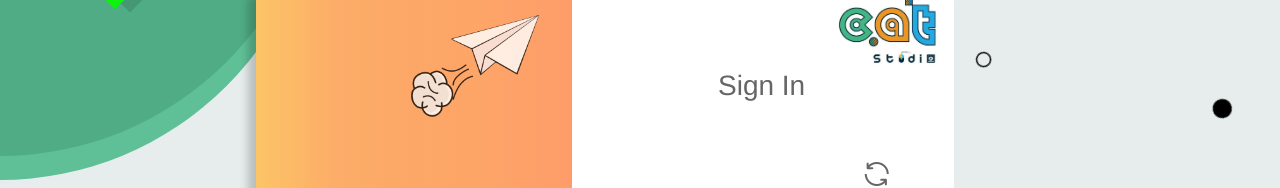
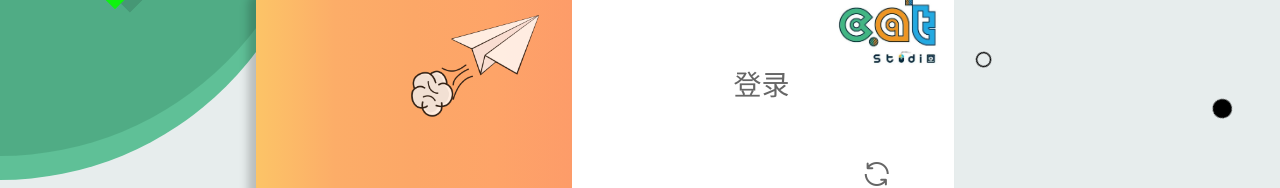
Before and after one commit to Krega0129/CAT-web, a Vue app in the folder catweb/: page /loginReg in a window 1280 px wide. Shown: the part 140-328 px from the top of the page. Built offline with nearby package versions, Linux system fonts and the light colour scheme.

Commit message:
2020-9-4

```diff
--- a/catweb/src/network/axios.js
+++ b/catweb/src/network/axios.js
@@ -6,9 +6,9 @@ export default function axios(option) {
         // 1.创建axios的实例
         const instance = originAxios.create({
             withCredentials: true,
-            /* baseURL: 'http://175.24.113.119:8080', */
+            baseURL: 'http://175.24.113.119:8080',
              /* baseURL: 'http://47.93.19.109:8080', */
-            baseURL: 'http://192.168.1.108:8080',
+            /* baseURL: 'http://192.168.1.108:8080', */
             timeout: 5000,
             /* headers: { Authorization: token }, */
         });
--- a/catweb/src/network/login.js
+++ b/catweb/src/network/login.js
@@ -68,3 +68,25 @@ export function phoneLogin(data) {
         }
     })
 }
+
+export function changePassword(data){
+    return axios({
+        method:'post',
+        url:'/cat_registration_war_exploded/user/doUpdatePassword',
+        data:data,
+        headers: {
+            'Content-Type': 'application/x-www-form-urlencoded',
+        }
+    })
+}
+
+export function forgetPassword(data){
+    return axios({
+        method:'post',
+        url:'/cat_registration_war_exploded/user/forgetPassword',
+        data:data,
+        headers: {
+            'Content-Type': 'application/x-www-form-urlencoded',
+        }
+    })
+}
--- a/catweb/src/views/login/childComps/login.vue
+++ b/catweb/src/views/login/childComps/login.vue
@@ -1,9 +1,16 @@
 <template>
   <div class="login">
     <img src="@/assets/img/CATlogo.jpg" alt class="catlogo" />
-    <div class="title">Sign In</div>
-    <i class="el-icon-refresh swap" @click="changeUser"></i>
-    <div v-if="isUser">
+    <div class="title">
+      {{title}}
+      <i
+        class="el-icon-back changePassword"
+        @click="cancelChangePassword"
+        v-if="ischangePassword"
+      ></i>
+    </div>
+    <i class="el-icon-refresh swap" @click="changeUser" v-if="!ischangePassword"></i>
+    <div v-if="isUser&&!ischangePassword">
       <div class="account">
         <svg class="icon" aria-hidden="true">
           <use xlink:href="#icon-yonghu" />
@@ -31,7 +38,7 @@
         />
       </div>
     </div>
-    <div v-else>
+    <div v-else-if="!isUser&&!ischangePassword">
       <div class="account">
         <svg class="icon" aria-hidden="true">
           <use xlink:href="#icon-shouji" />
@@ -60,22 +67,82 @@
         <div class="sendCode" @click="send" :class="{btndisabled:!btnNoDisabled}">{{message}}</div>
       </div>
     </div>
-    <div class="loginbtn" @click="judge" :class="{incorrect:isincorrect}">{{dangerMessage}}</div>
+    <div v-else-if="ischangePassword&&!fitCodeOK">
+      <div class="account">
+        <svg class="icon" aria-hidden="true">
+          <use xlink:href="#icon-shouji" />
+        </svg>
+        <input
+          type="text"
+          @input="testPhone"
+          placeholder="输入手机"
+          @focus="Acfocus"
+          @blur="Acblur"
+          :class="{active:Afocus,danger:!ischangePhoneOK}"
+          v-model="changePhone"
+        />
+      </div>
+      <div class="code">
+        <svg class="icon" aria-hidden="true">
+          <use xlink:href="#icon-mima2" />
+        </svg>
+        <input
+          type="password"
+          placeholder="输入验证码"
+          @focus="Pafocus"
+          @blur="Pablur"
+          :class="{active:Pfocus,danger:!ischangePhoneOK}"
+          v-model="changeCode"
+        />
+        <div class="sendCode" @click="changeSend" :class="{btndisabled:!btnNoDisabled}">{{message}}</div>
+      </div>
+    </div>
+    <div v-else-if="fitCodeOK">
+      <div class="account">
+        <svg class="icon" aria-hidden="true">
+          <use xlink:href="#icon-shouji" />
+        </svg>
+        <input
+          type="text"
+          placeholder="输入8-16位数字或字母"
+          @focus="Acfocus"
+          @blur="Acblur"
+          :class="{active:Afocus,danger:!ischangePasswordOK}"
+          v-model="changePassword"
+        />
+      </div>
+    </div>
+    <div></div>
+    <div class="loginbtn fit" v-if="ischangePassword&&!fitCodeOK" @click="fitCode">验证</div>
+    <div class="loginbtn fit" v-else-if="fitCodeOK" @click="changePassword1">确认修改</div>
+    <div
+      class="loginbtn"
+      @click="judge"
+      :class="{incorrect:isincorrect}"
+      v-else-if="!ischangePassword&&!fitCodeOK"
+    >{{dangerMessage}}</div>
     <div class="tips">
       <h5>
-
         <span class="signup" @click="toReg">注册账号</span>
       </h5>
-      <h5 class="forget">忘记密码?</h5>
+      <h5 class="forget" @click="forgetPassword">忘记密码?</h5>
     </div>
   </div>
 </template>
 <script>
-import { login, phoneLogin ,getPhoneCode} from "@/network/login";
+import {
+  login,
+  phoneLogin,
+  getPhoneCode,
+  changePassword,
+  forgetPassword,
+  judgeExistPhone,
+} from "@/network/login";
 export default {
   name: "login",
   data() {
     return {
+      title: "登录",
       account: "",
       password: "",
       Afocus: false,
@@ -86,10 +153,19 @@ export default {
       isUser: true,
       message: "发送验证码",
       phone: null,
-      code: null,//储存验证码
+      code: null, //储存验证码
       btnNoDisabled: true,
       sendTime: 60,
-      preCode:null//储存token
+      preCode: null, //储存token,
+      changePhone: null, //用于修改密码 手机验证
+      changeCode: null, // 用于修改密码  验证码验证
+      changePassword: null, // 用于修改密码
+      ischangePassword: false, //
+      ischangePhoneOK: true,
+      changePreCode: null,
+      fitCodeOK: false,
+      ischangePasswordOK: false,
+      existPhoneCode: null,
     };
   },
   methods: {
@@ -122,26 +198,26 @@ export default {
       if (this.isUser) {
         if (this.account == "" || this.password == "") {
           this.loginFailed();
-        } else {
+        } else if (this.isdanger == false) {
           const data = { password: this.password, username: this.account };
           login(data)
-            .then(res => {
+            .then((res) => {
               if (res.code == 2500) {
                 this.loginFailed();
                 this.$notify.error({
                   title: "警告",
                   message: "账号或密码不正确",
                   duration: 4500,
-                  position: "bottom-right"
+                  position: "bottom-right",
                 });
               } else if (res.code == 2200) {
-                const data = res.data
-                localStorage.setItem('token',data)
+                const data = res.data;
+                localStorage.setItem("token", data);
                 this.$notify.success({
                   title: "成功",
                   message: "登录成功,即将跳转",
                   duration: 4500,
-                  position: "bottom-right"
+                  position: "bottom-right",
                 });
                 setTimeout(() => {
                   this.$router.push("/home");
@@ -155,26 +231,30 @@ export default {
       } else {
         if (this.phone == "" || this.code == "") {
           this.loginFailed();
-        } else {
-          const data = { phone: this.phone, preCode:this.code,code:this.preCode};
+        } else if (this.isdanger == false) {
+          const data = {
+            phone: this.phone,
+            preCode: this.code,
+            code: this.preCode,
+          };
           phoneLogin(data)
-            .then(res => {
+            .then((res) => {
               if (res.code == 2503) {
                 this.loginFailed();
                 this.$notify.error({
                   title: "警告",
                   message: "手机号未注册",
                   duration: 4500,
-                  position: "bottom-right"
+                  position: "bottom-right",
                 });
               } else if (res.code == 2200) {
-                const data = res.data
-                localStorage.setItem('token',data)
+                const data = res.data;
+                localStorage.setItem("token", data);
                 this.$notify.success({
                   title: "成功",
                   message: "登录成功,即将跳转",
                   duration: 4500,
-                  position: "bottom-right"
+                  position: "bottom-right",
                 });
                 setTimeout(() => {
                   this.$router.push("/home");
@@ -185,7 +265,7 @@ export default {
                   title: "警告",
                   message: "验证码错误",
                   duration: 4500,
-                  position: "bottom-right"
+                  position: "bottom-right",
                 });
               }
             })
@@ -200,9 +280,9 @@ export default {
     },
     send() {
       if (this.btnNoDisabled) {
-        if(this.phone == null){
-          this.loginFailed()
-        }else{
+        if (this.phone == null) {
+          this.loginFailed();
+        } else {
           const data = { phone: this.phone };
           let countdown = setInterval(() => {
             if (this.sendTime <= 0) {
@@ -216,18 +296,180 @@ export default {
               this.message = `${this.sendTime}后重新获取`;
             }
           }, 1000);
-          getPhoneCode(data).then(res => {
-            this.preCode = res.data
+          getPhoneCode(data).then((res) => {
+            this.preCode = res.data;
           });
-
         }
       }
+    },
+    forgetPassword() {
+      this.ischangePassword = true;
+      this.fitCodeOK = false;
+      this.title = "修改密码";
+    },
+    cancelChangePassword() {
+      this.ischangePassword = false;
+      this.title = "登录";
+    },
+    testPhone() {
+      const PhoneReg = /^1\d{10}$/;
+      if (PhoneReg.test(this.changePhone)) {
+        this.ischangePhoneOK = true;
+      } else {
+        this.ischangePhoneOK = false;
+      }
+    },
+    fitCode() {
+      const data = { phone: this.changePhone };
+      judgeExistPhone(data)
+        .then((res) => {
+          this.existPhoneCode = res.code;
+        })
+        .then(() => {
+          if (this.ischangePhoneOK) {
+            if (this.existPhoneCode == 2201) {
+              if (
+                this.ischangePhoneOK &&
+                this.changePhone != "" &&
+                this.changeCode != ""
+              ) {
+                const data = {
+                  /* code:this.changePreCode, */
+                  code: "81dc9bdb52d04dc20036dbd8313ed055",
+                  preCode: this.changeCode,
+                };
+                forgetPassword(data).then((res) => {
+                  if (res.code == 2206) {
+                    this.$notify.success({
+                      title: "成功",
+                      message: "验证成功,请输入新密码",
+                      duration: 2500,
+                      position: "bottom-right",
+                    });
+                    this.ischangePasswordOK = true
+                    this.fitCodeOK = true;
+                    this.title = "输入新密码";
+                  } else if (res.code == 2506) {
+                    this.ischangePhoneOK = false;
+                    setTimeout(() => {
+                      this.ischangePhoneOK = true;
+                    }, 1500);
+                    this.$notify.error({
+                      title: "警告",
+                      message: "验证码不正确",
+                      duration: 2500,
+                      position: "bottom-right",
+                    });
+                    this.fitCodeOK = false;
+                  }
+                });
+              }
+            } else if (this.existPhoneCode == 2501) {
+              this.ischangePhoneOK = false;
+              setTimeout(() => {
+                this.ischangePhoneOK = true;
+              }, 1500);
+              this.$notify.error({
+                title: "警告",
+                message: "手机号不存在",
+                duration: 2500,
+                position: "bottom-right",
+              });
             }
           }
+        });
+    },
+    changeSend() {
+      if (this.btnNoDisabled) {
+        if (this.changePhone != "" && this.ischangePhoneOK) {
+          const data = { phone: this.changePhone };
+          let countdown = setInterval(() => {
+            if (this.sendTime <= 0) {
+              clearInterval(countdown);
+              this.sendTime = 60;
+              this.btnNoDisabled = true;
+              this.message = "发送";
+            } else {
+              this.sendTime--;
+              this.btnNoDisabled = false;
+              this.message = `${this.sendTime}后重新获取`;
+            }
+          }, 1000);
+          getPhoneCode(data).then((res) => {
+            this.changePreCode = res.data;
+          });
+        }
+      }
+    },
+    changePassword1() {
+      this.testPassword();
+      if (this.changePassword != "" && this.ischangePasswordOK) {
+        const data = {
+          password: this.changePassword,
+          phone: this.changePhone,
+          preCode: this.changeCode,
+          code:'81dc9bdb52d04dc20036dbd8313ed055'/* this.changePreCode */
+        };
+        changePassword(data).then((res) => {
+          if (res.code == 2204) {
+            this.$notify.success({
+              title: "成功",
+              message: "修改成功",
+              duration: 2500,
+              position: "bottom-right",
+            });
+            setTimeout(() => {
+              this.$router.go(0);
+            }, 1000);
+          }else if(res.code == 2504||res.code == 2512){
+            this.$notify.error({
+                      title: "警告",
+                      message: "修改失败",
+                      duration: 2500,
+                      position: "bottom-right",
+                    });
+        }
+        });
+      }
+    },
+    testPassword() {
+      const PasswordReg = /^[a-zA-Z0-9]{8,16}$/;
+      if (PasswordReg.test(this.changePassword)) {
+        this.ischangePasswordOK = true;
+      } else {
+        this.ischangePasswordOK = false;
+        setTimeout(() => {
+          this.ischangePasswordOK = true;
+        }, 1500);
+        this.$notify.error({
+          title: "警告",
+          message: "密码不符合",
+          duration: 2500,
+          position: "bottom-right",
+        });
+      }
+    },
+  },
 };
 </script>
 
 <style scoped>
+.login .fit {
+  background: linear-gradient(
+    to right,
+    #fcc467,
+    #fcad68,
+    #fca767,
+    #fea468,
+    #fd9c69
+  );
+}
+.changePassword {
+  position: absolute;
+  top: -0.6vh;
+  left: -6.5vw;
+  font-size: 6vh;
+}
 .login {
   width: 30vw;
   height: 75vh;
@@ -311,7 +553,7 @@ export default {
   overflow: hidden;
   word-break: break-all;
 }
-.btndisabled{
+.btndisabled {
   color: #ffffff;
   background-color: rgb(238, 138, 138);
   border: 0.1vh solid #eb6464;
```
Lines whose indentation alone changed are shown as unchanged.
